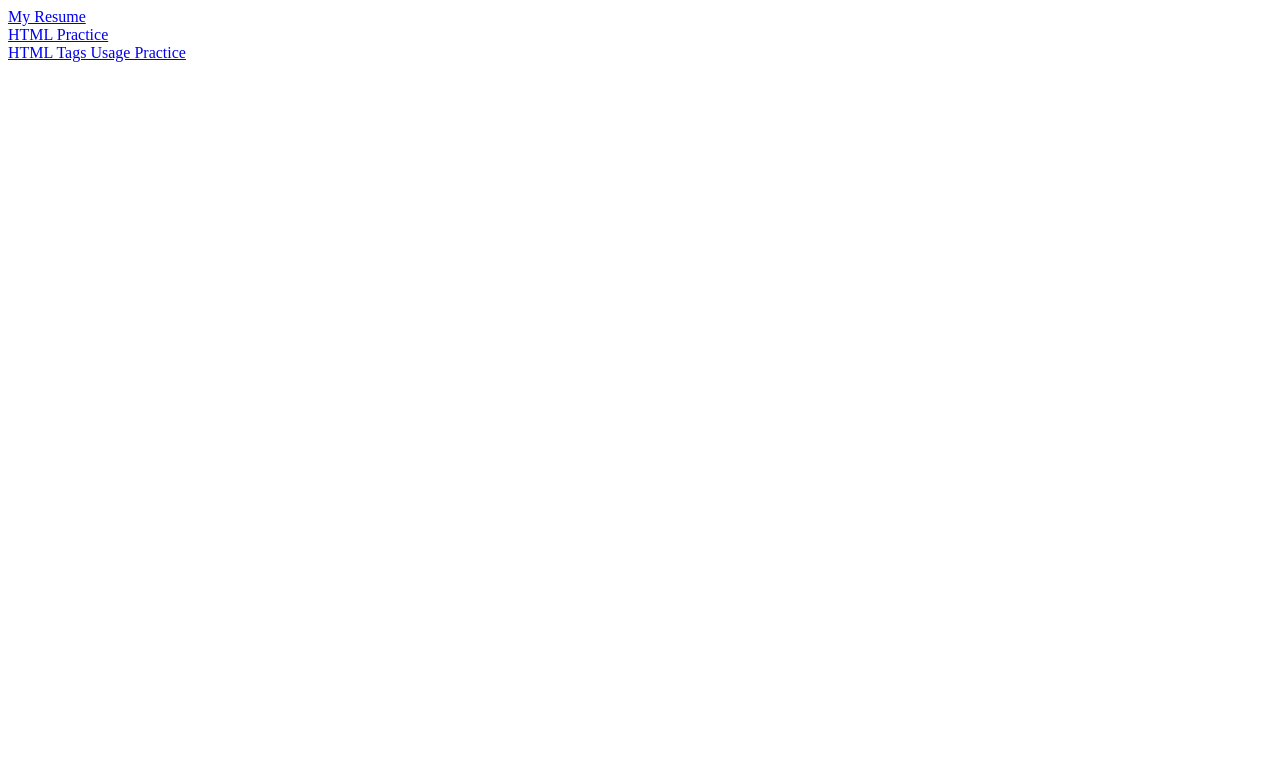
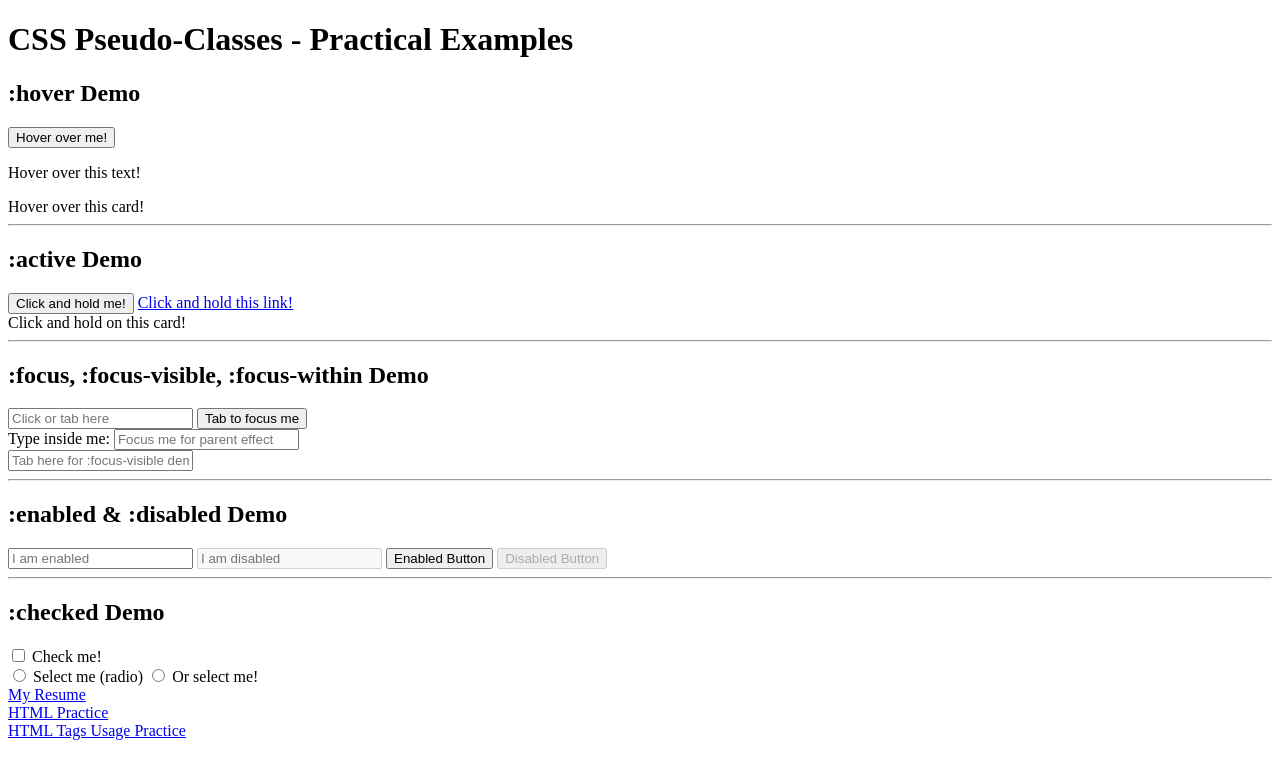
Before and after one commit to Aryanraj1230/text-website, a plain HTML site: page home.html in a window 1280 px wide. Drawn offline with Linux system fonts and the light colour scheme.

Commit message:
making new changes

```diff
--- a/home.html
+++ b/home.html
@@ -4,6 +4,61 @@
         <title>Home Page</title>
     </head>
     <body>
+        <h1>CSS Pseudo-Classes - Practical Examples</h1>
+
+    <!-- ========== :hover DEMOS ========== -->
+    <section>
+        <h2>:hover Demo</h2>
+        <button class="hover-btn">Hover over me!</button>
+        <p class="hover-text">Hover over this text!</p>
+        <div class="hover-card">Hover over this card!</div>
+    </section>
+    <hr>
+
+    <!-- ========== :active DEMOS ========== -->
+    <section>
+        <h2>:active Demo</h2>
+        <button class="active-btn">Click and hold me!</button>
+        <a href="#" class="active-link">Click and hold this link!</a>
+        <div class="active-card">Click and hold on this card!</div>
+    </section>
+    <hr>
+
+    <!-- ========== :focus & :focus-visible & :focus-within DEMOS ========== -->
+    <section>
+        <h2>:focus, :focus-visible, :focus-within Demo</h2>
+        <input type="text" class="focus-input" placeholder="Click or tab here">
+        <button class="focus-btn">Tab to focus me</button>
+        <div class="focus-within-box">
+            <label>Type inside me:
+                <input type="text" placeholder="Focus me for parent effect">
+            </label>
+        </div>
+        <input type="text" class="focus-visible-input" placeholder="Tab here for :focus-visible demo">
+    </section>
+    <hr>
+
+    <!-- ========== :enabled & :disabled DEMOS ========== -->
+    <section>
+        <h2>:enabled & :disabled Demo</h2>
+        <input type="text" class="enabled-input" placeholder="I am enabled" enabled >
+        <input type="text" class="disabled-input" placeholder="I am disabled" disabled>
+        <button class="enabled-btn">Enabled Button</button>
+        <button class="disabled-btn" disabled>Disabled Button</button>
+    </section>
+    <hr>
+
+    <!-- ========== :checked DEMO ========== -->
+    <section>
+        <h2>:checked Demo</h2>
+        <input type="checkbox" class="checked-checkbox" id="cb1">
+        <label for="cb1">Check me!</label>
+        <br>
+        <input type="radio" name="radio-demo" class="checked-radio" id="opt1">
+        <label for="opt1">Select me (radio)</label>
+        <input type="radio" name="radio-demo" class="checked-radio" id="opt2">
+        <label for="opt2">Or select me!</label>
+    </section>
         <a href="./project-work.html">My Resume</a><br>
         <a href="./practice-html/AnchorLinebreakCodeMarkQuoteSmallSupTag.html">HTML Practice</a><br>
         <a href="../text-website/practice-html/AdressHeaderFooterAsideArticleTags.html">HTML Tags Usage Practice</a><br>
```
Also changed, not shown: index.html (+55 -0 lines).
